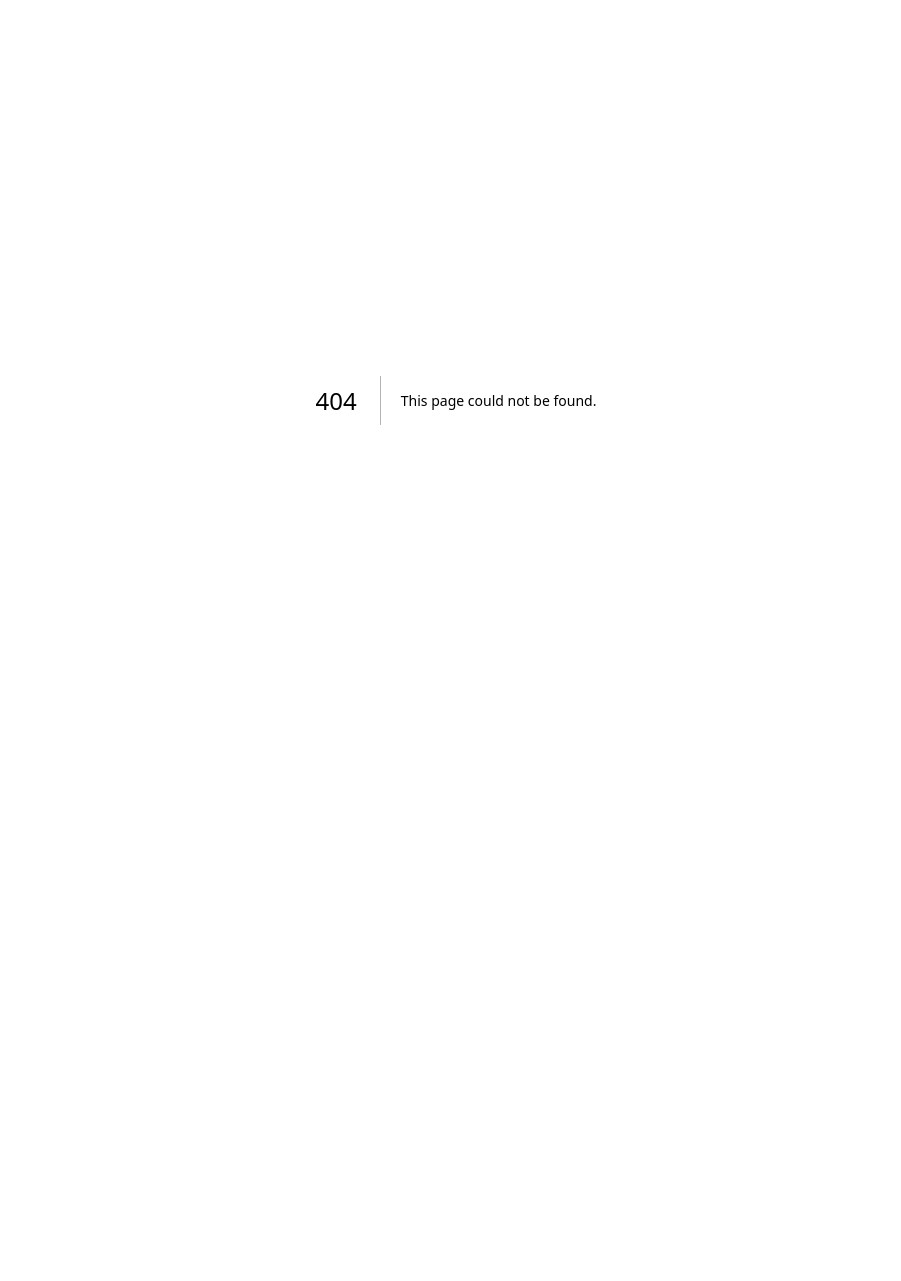
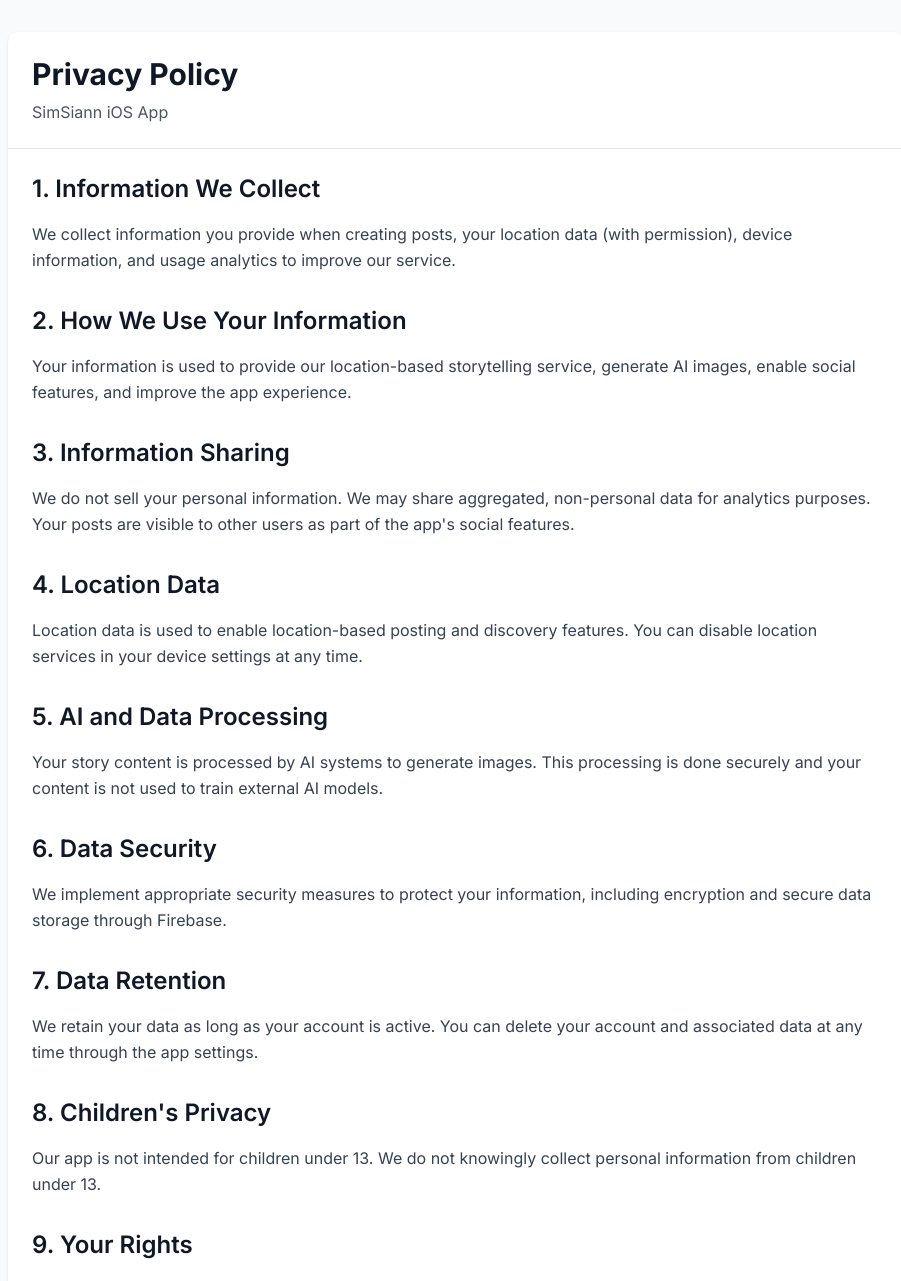
Before and after one commit to hhtzuhh/hhtzuhh.github.io, a Next.js app: page /simsiann/privacy in a window 1280 px wide. Before the commit this address had no page. Shown: the top 1281 px of the page, without its empty margins (184-1085 px from the left). Before the commit the page ends 800 px from the top, so only its background shows below. Built offline with nearby package versions, Linux system fonts and the light colour scheme; a web font is replaced by a local one.

Commit message:
privacy for simsiann

```diff
--- /dev/null
+++ b/src/app/simsiann/privacy/page.tsx
@@ -0,0 +1,106 @@
+export default function PrivacyPolicy() {
+  return (
+    <div className="min-h-screen bg-gray-50 dark:bg-gray-900 py-8 px-4">
+      <div className="max-w-4xl mx-auto bg-white dark:bg-gray-800 rounded-lg shadow-sm">
+        {/* Header */}
+        <div className="p-6 border-b border-gray-200 dark:border-gray-700">
+          <h1 className="text-3xl font-bold text-gray-900 dark:text-white">Privacy Policy</h1>
+          <p className="text-gray-600 dark:text-gray-400 mt-2">SimSiann iOS App</p>
+        </div>
+
+        {/* Content */}
+        <div className="p-6 space-y-8">
+          <section>
+            <h2 className="text-2xl font-semibold text-gray-900 dark:text-white mb-4">1. Information We Collect</h2>
+            <p className="text-gray-700 dark:text-gray-300 leading-relaxed">
+              We collect information you provide when creating posts, your location data (with permission), device information, and usage analytics to improve our service.
+            </p>
+          </section>
+
+          <section>
+            <h2 className="text-2xl font-semibold text-gray-900 dark:text-white mb-4">2. How We Use Your Information</h2>
+            <p className="text-gray-700 dark:text-gray-300 leading-relaxed">
+              Your information is used to provide our location-based storytelling service, generate AI images, enable social features, and improve the app experience.
+            </p>
+          </section>
+
+          <section>
+            <h2 className="text-2xl font-semibold text-gray-900 dark:text-white mb-4">3. Information Sharing</h2>
+            <p className="text-gray-700 dark:text-gray-300 leading-relaxed">
+              We do not sell your personal information. We may share aggregated, non-personal data for analytics purposes. Your posts are visible to other users as part of the app's social features.
+            </p>
+          </section>
+
+          <section>
+            <h2 className="text-2xl font-semibold text-gray-900 dark:text-white mb-4">4. Location Data</h2>
+            <p className="text-gray-700 dark:text-gray-300 leading-relaxed">
+              Location data is used to enable location-based posting and discovery features. You can disable location services in your device settings at any time.
+            </p>
+          </section>
+
+          <section>
+            <h2 className="text-2xl font-semibold text-gray-900 dark:text-white mb-4">5. AI and Data Processing</h2>
+            <p className="text-gray-700 dark:text-gray-300 leading-relaxed">
+              Your story content is processed by AI systems to generate images. This processing is done securely and your content is not used to train external AI models.
+            </p>
+          </section>
+
+          <section>
+            <h2 className="text-2xl font-semibold text-gray-900 dark:text-white mb-4">6. Data Security</h2>
+            <p className="text-gray-700 dark:text-gray-300 leading-relaxed">
+              We implement appropriate security measures to protect your information, including encryption and secure data storage through Firebase.
+            </p>
+          </section>
+
+          <section>
+            <h2 className="text-2xl font-semibold text-gray-900 dark:text-white mb-4">7. Data Retention</h2>
+            <p className="text-gray-700 dark:text-gray-300 leading-relaxed">
+              We retain your data as long as your account is active. You can delete your account and associated data at any time through the app settings.
+            </p>
+          </section>
+
+          <section>
+            <h2 className="text-2xl font-semibold text-gray-900 dark:text-white mb-4">8. Children's Privacy</h2>
+            <p className="text-gray-700 dark:text-gray-300 leading-relaxed">
+              Our app is not intended for children under 13. We do not knowingly collect personal information from children under 13.
+            </p>
+          </section>
+
+          <section>
+            <h2 className="text-2xl font-semibold text-gray-900 dark:text-white mb-4">9. Your Rights</h2>
+            <p className="text-gray-700 dark:text-gray-300 leading-relaxed">
+              You have the right to access, update, or delete your personal information. You can manage your account settings within the app.
+            </p>
+          </section>
+
+          <section>
+            <h2 className="text-2xl font-semibold text-gray-900 dark:text-white mb-4">10. Changes to Privacy Policy</h2>
+            <p className="text-gray-700 dark:text-gray-300 leading-relaxed">
+              We may update this privacy policy. We will notify users of significant changes through the app or email.
+            </p>
+          </section>
+
+          <section>
+            <h2 className="text-2xl font-semibold text-gray-900 dark:text-white mb-4">11. Contact Us</h2>
+            <p className="text-gray-700 dark:text-gray-300 leading-relaxed">
+              For privacy questions or requests, contact us at{' '}
+              <a
+                href="mailto:jaeger3435hh@gmail.com"
+                className="text-blue-600 dark:text-blue-400 hover:underline"
+              >
+                jaeger3435hh@gmail.com
+              </a>
+            </p>
+          </section>
+        </div>
+
+        {/* Footer */}
+        <div className="border-t border-gray-200 dark:border-gray-700 p-6">
+          <p className="text-center text-sm text-gray-500 dark:text-gray-400">
+            Last updated: {new Date().toLocaleDateString()}
+          </p>
+        </div>
+      </div>
+    </div>
+  )
+}
```
